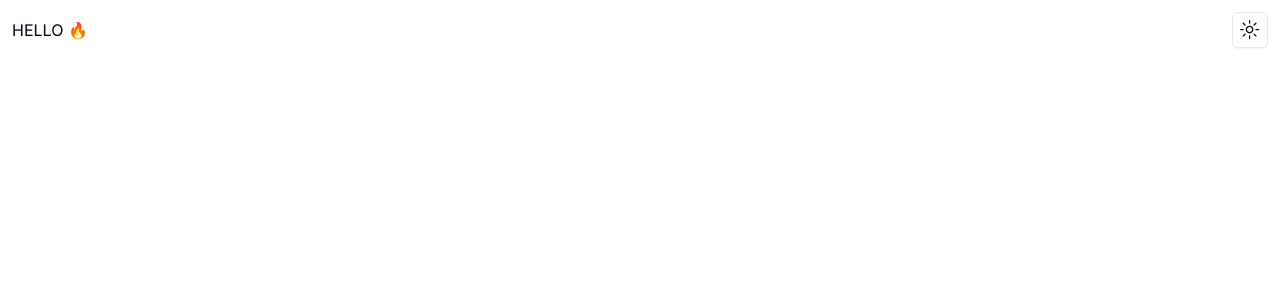
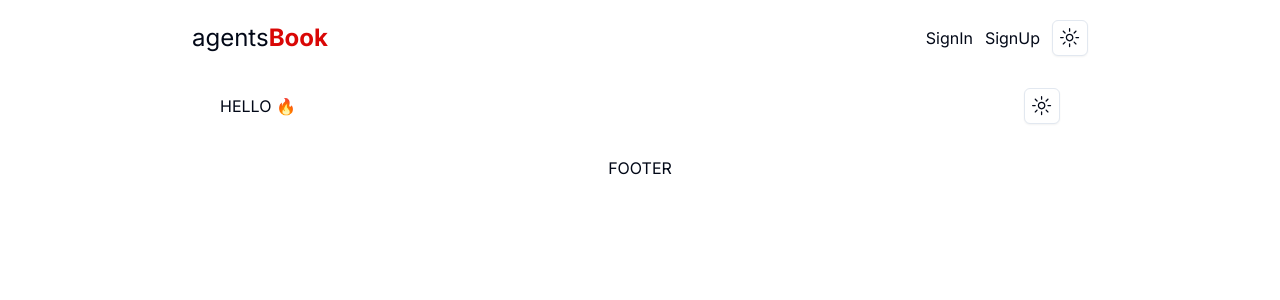
Before and after one commit to Soumitraag7/agents-book, a Next.js app: page / in a window 1280 px wide. Shown: the top 300 px of the page. Built offline with nearby package versions, Linux system fonts and the light colour scheme.

Commit message:
added navbar and footer components

```diff
--- a/src/app/layout.tsx
+++ b/src/app/layout.tsx
@@ -1,18 +1,20 @@
-import type { Metadata } from "next";
-import { Inter } from "next/font/google";
-import "./globals.css";
+import type { Metadata } from 'next';
+import { Inter } from 'next/font/google';
+import './globals.css';
 
-import { ThemeProvider } from "@/components/theme-provider"
+import { ThemeProvider } from '@/components/theme-provider';
+import Navbar from '@/components/navbar';
+import Footer from '@/components/footer';
 
-const inter = Inter({ subsets: ["latin"] });
+const inter = Inter({ subsets: ['latin'] });
 
 export const metadata: Metadata = {
-  title: "Create Next App",
-  description: "Generated by create next app",
+	title: 'Create Next App',
+	description: 'Generated by create next app'
 };
 
 export default function RootLayout({
-  children,
+	children
 }: Readonly<{
 	children: React.ReactNode;
 }>) {
@@ -25,7 +27,9 @@ export default function RootLayout({
 					enableSystem
 					disableTransitionOnChange
 				>
-        {children}
+					<Navbar />
+					<main className="max-w-4xl mx-auto px-4">{children}</main>
+					<Footer />
 				</ThemeProvider>
 			</body>
 		</html>
--- /dev/null
+++ b/src/components/footer.tsx
@@ -0,0 +1,9 @@
+import React from 'react';
+
+export default function Footer() {
+	return (
+		<div className="px-4 py-5 w-full flex justify-center items-center">
+			FOOTER
+		</div>
+	);
+}
--- /dev/null
+++ b/src/components/navbar.tsx
@@ -0,0 +1,19 @@
+import { ModeToggle } from '@/components/mode-toggle';
+import Link from 'next/link';
+
+export default function Navbar() {
+	return (
+		<nav className="w-full  relative flex items-center justify-between max-w-4xl mx-auto py-5">
+			<Link href="/" className="">
+				<h1 className="text-2xl">
+					agents<span className="text-[#d90706] font-bold">Book</span>
+				</h1>
+			</Link>
+			<div className="flex items-center justify-center gap-3">
+				<h2 className="cursor-pointer">SignIn</h2>
+				<h2 className="cursor-pointer">SignUp</h2>
+				<ModeToggle />
+			</div>
+		</nav>
+	);
+}
```
Lines whose indentation alone changed are shown as unchanged.
